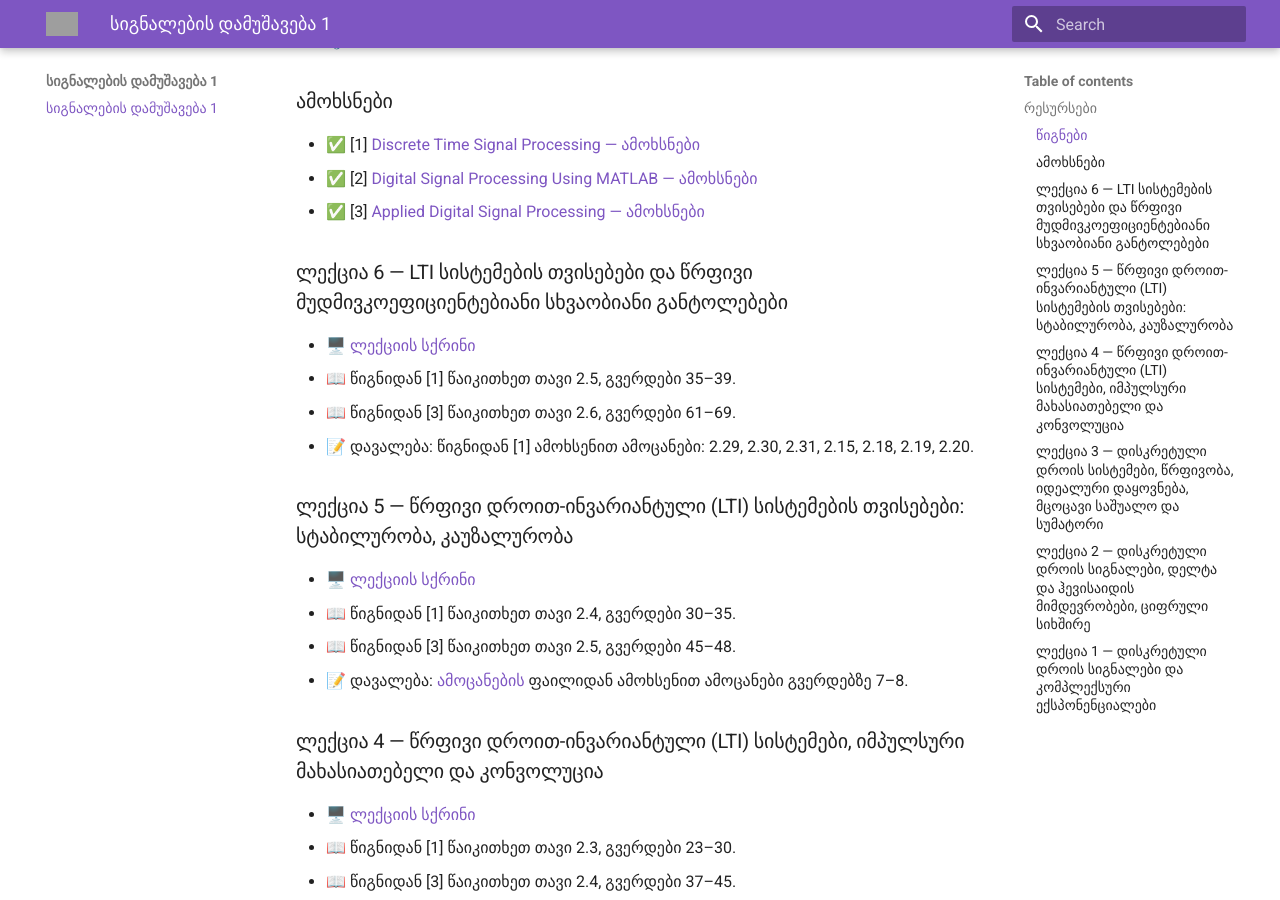
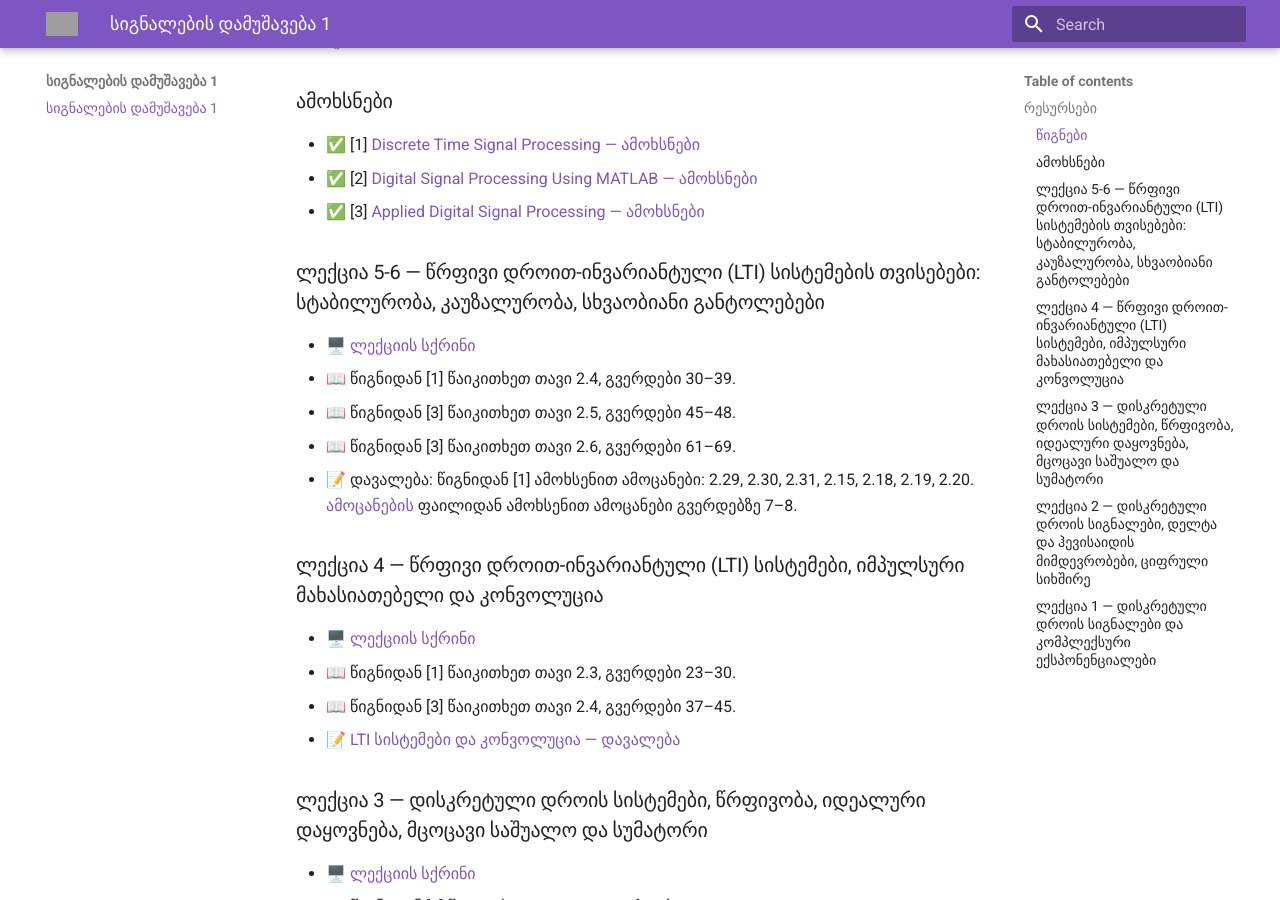
Before and after one commit to gugavar/signal-processing-1-fall-2026, an MkDocs documentation site: the page built from docs/index.md, in a window 1280 px wide and 900 px high, scrolled down 349 px. Built offline with MkDocs 1.6.1 and Material for MkDocs 9.7.7, drawn with Linux system fonts in a browser that asks for light colours; grey boxes are pictures that could not be loaded.

Commit message:
Update index.md

```diff
--- a/docs/index.md
+++ b/docs/index.md
@@ -15,19 +15,15 @@
 - ✅ [2] [Digital Signal Processing Using MATLAB — ამოხსნები](https://drive.google.com/file/d/1nd2ObU4cImYh0R412KcQoaTxOTonJioe/view?usp=sharing)
 - ✅ [3] [Applied Digital Signal Processing — ამოხსნები](https://drive.google.com/file/d/1bpyNl1Ugp6BYxB6EaGVTJMIYeHz6Em-E/view?usp=sharing)
 
-### ლექცია 6 — LTI სისტემების თვისებები და წრფივი მუდმივკოეფიციენტებიანი სხვაობიანი განტოლებები
 
-- 🖥️ [ლექციის სქრინი](https://drive.google.com/file/d/1fe88elS5TUzfrcX2N7hxLaTj2SGtXaXi/view?usp=drive_link)
-- 📖 წიგნიდან [1] წაიკითხეთ თავი 2.5, გვერდები 35–39.
+### ლექცია 5-6 — წრფივი დროით-ინვარიანტული (LTI) სისტემების თვისებები: სტაბილურობა, კაუზალურობა, სხვაობიანი განტოლებები
+
+- 🖥️ [ლექციის სქრინი](https://drive.google.com/file/d/1b8bCLA1crjjVfkcybttn36EexdCTxEyz/view?usp=drive_link)
+- 📖 წიგნიდან [1] წაიკითხეთ თავი 2.4, გვერდები 30–39.
+- 📖 წიგნიდან [3] წაიკითხეთ თავი 2.5, გვერდები 45–48.
 - 📖 წიგნიდან [3] წაიკითხეთ თავი 2.6, გვერდები 61–69.
 - 📝 დავალება: წიგნიდან [1] ამოხსენით ამოცანები: 2.29, 2.30, 2.31, 2.15, 2.18, 2.19, 2.20.
-
-### ლექცია 5 — წრფივი დროით-ინვარიანტული (LTI) სისტემების თვისებები: სტაბილურობა, კაუზალურობა
-
-- 🖥️ [ლექციის სქრინი](https://drive.google.com/file/d/1cAWNh9JLsIhAgSGZ31tRS41TPz2Vt9DX/view?usp=drive_link)
-- 📖 წიგნიდან [1] წაიკითხეთ თავი 2.4, გვერდები 30–35.
-- 📖 წიგნიდან [3] წაიკითხეთ თავი 2.5, გვერდები 45–48.
-- 📝 დავალება: [ამოცანების](https://drive.google.com/file/d/12PsxMPfSZ8c-BUPXkifoBccJrOljaViF/view?usp=sharing) ფაილიდან ამოხსენით ამოცანები გვერდებზე 7–8.
+ [ამოცანების](https://drive.google.com/file/d/12PsxMPfSZ8c-BUPXkifoBccJrOljaViF/view?usp=sharing) ფაილიდან ამოხსენით ამოცანები გვერდებზე 7–8.
 
 ### ლექცია 4 — წრფივი დროით-ინვარიანტული (LTI) სისტემები, იმპულსური მახასიათებელი და კონვოლუცია
 
```
